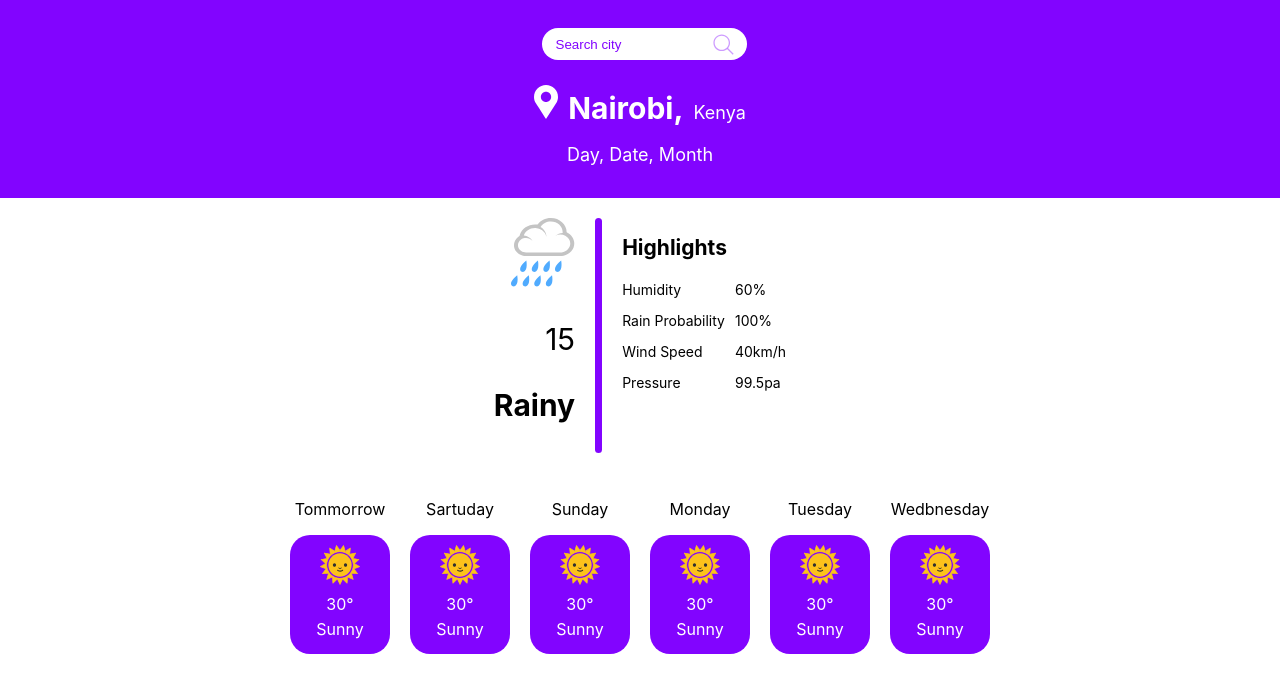
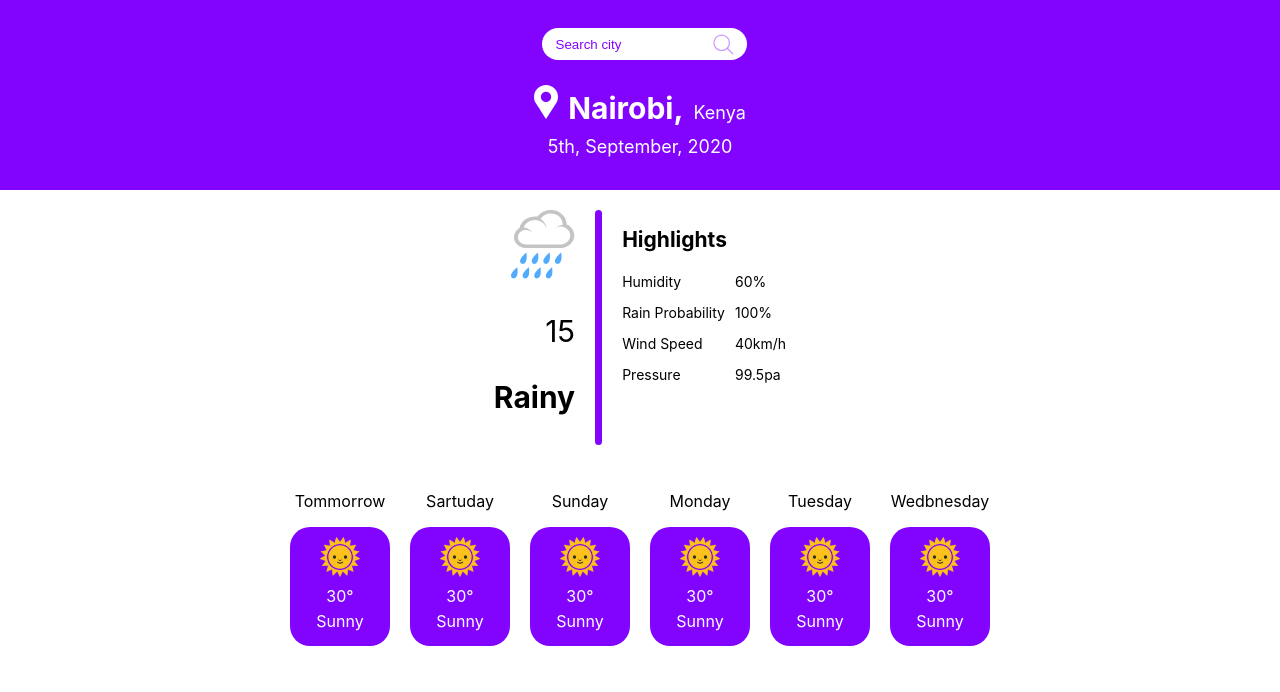
Before and after one commit to M-Tee/Weather-App, a plain HTML site: page index.html in a window 1280 px wide. Drawn offline with Linux system fonts and the light colour scheme.

Commit message:
add content to textgroup2 and increase margin

```diff
--- a/index.html
+++ b/index.html
@@ -21,7 +21,7 @@
         <p class="country">Kenya</p>
       </p>
     </div>
-    <p class="textGroup2"> Day, Date, Month</p>
+    <div class="textGroup2"> 5th, September, 2020</p>
   </section>
   <!-- Second Section  -->
   <section class="section2">
--- a/style.css
+++ b/style.css
@@ -37,7 +37,7 @@ body{
   display: flex;
   justify-content: center;
   align-items: baseline;
-  margin-bottom: -30px;
+  margin-bottom: -20px;
 }
 .city{
   padding: 0 10px;
```
